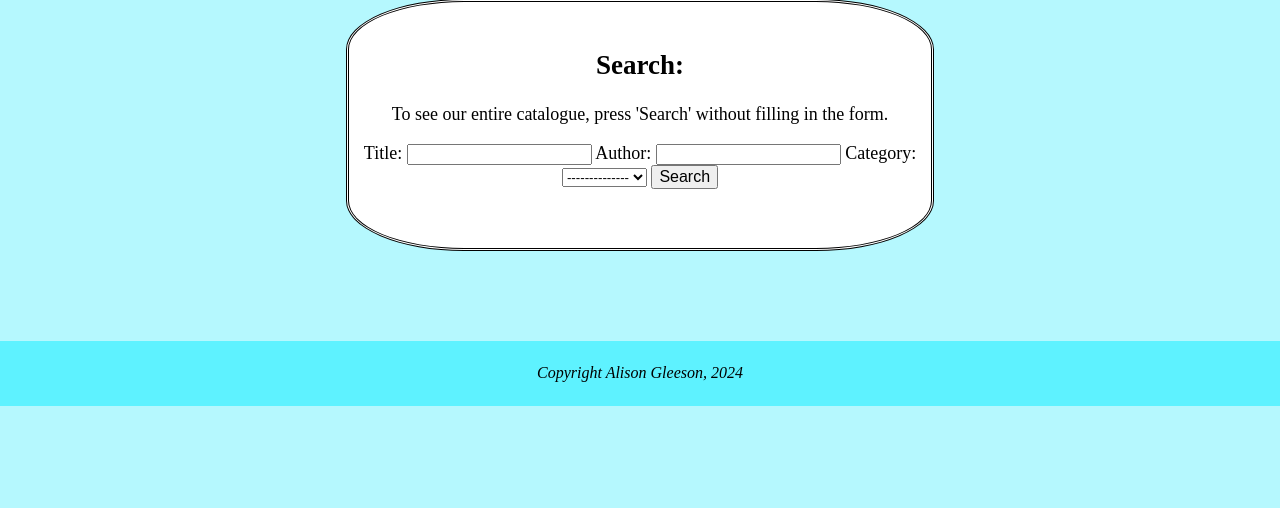
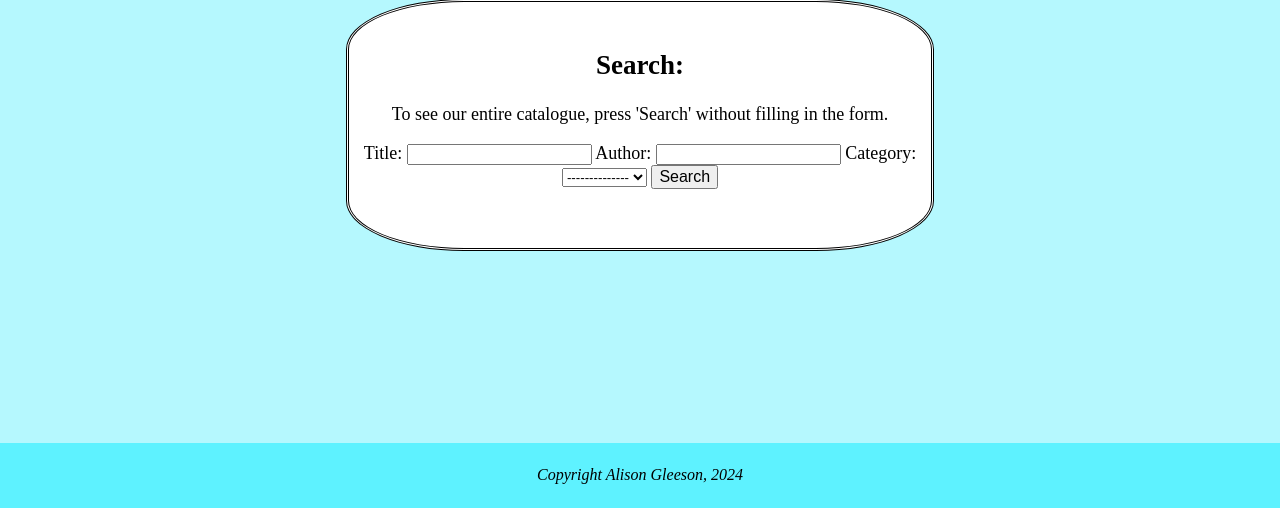
Before and after one commit to alig2004/webDev2, a PHP site: page /WebD/menu.php in a window 1280 px wide. Shown: the part 292-800 px from the top of the page. Run offline with PHP 8.4, Linux system fonts and the light colour scheme; the visitor is signed in with stand-in values (Sample User, id 1); data that the repository does not hold is empty; a stand-in replaces the project's code that opens the database connection.

Commit message:
Update menu.php

```diff
--- a/menu.php
+++ b/menu.php
@@ -71,7 +71,7 @@
                 header("Location: http://localhost/WebD/project/display.php?t=".$t."&a=".$a."&c=".$c."&i=".$i."");
             }
         ?>
-        <footer>
+        <footer class="common_footer">
             <p><i>Copyright Alison Gleeson, 2024</i></p>
         </footer>
     </body>
```
